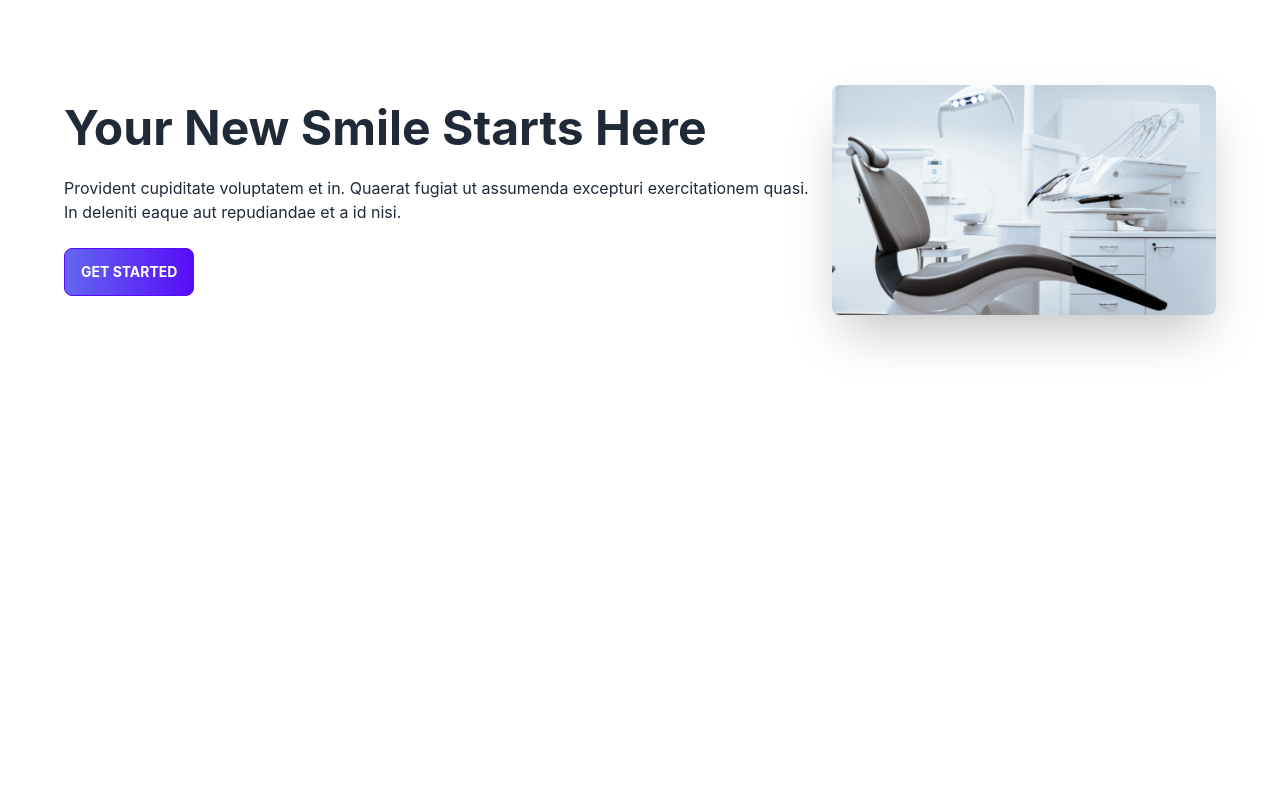
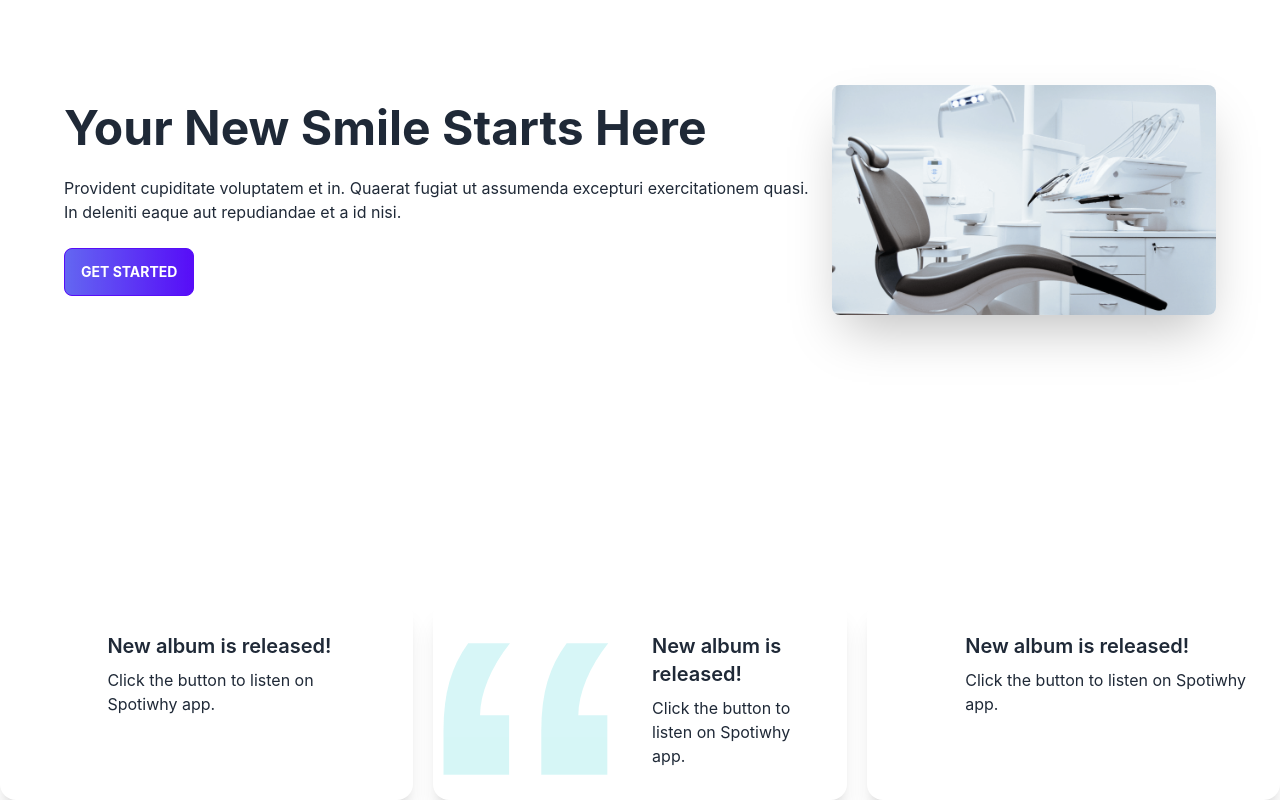
Before and after one commit to Nuruzzamanshah/doctors-portal, a React (Create React App) app: page /home in a window 1280 px wide. Shown: the part 280-1080 px from the top of the page. Before the commit the page ends 880 px from the top, so only its background shows below. Built offline with nearby package versions, Linux system fonts and the light colour scheme.

Commit message:
info card added

```diff
--- a/src/Pages/Home/Home.js
+++ b/src/Pages/Home/Home.js
@@ -1,10 +1,13 @@
 import React from 'react';
 import Banner from './Banner';
+import Info from './Info';
+
 
 const Home = () => {
     return (
         <div>
             <Banner></Banner>
+            <Info></Info>
         </div>
     );
 };
--- /dev/null
+++ b/src/Pages/Home/Info.js
@@ -0,0 +1,17 @@
+import React from 'react';
+import InfoCard from './InfoCard';
+import clock from '../../assets/icons/clock.svg';
+import quote from '../../assets/icons/quote.svg';
+import phone from '../../assets/icons/phone.svg';
+
+const Info = () => {
+    return (
+        <div className='grid grid-cols-1 lg:grid-cols-3 gap-5'>
+            <InfoCard img={clock}></InfoCard>
+            <InfoCard img={quote}></InfoCard>
+            <InfoCard img={phone}></InfoCard>
+        </div>
+    );
+};
+
+export default Info;
--- /dev/null
+++ b/src/Pages/Home/InfoCard.js
@@ -0,0 +1,17 @@
+import React from 'react';
+
+const InfoCard = ({img}) => {
+    return (
+        <div class="card lg:card-side bg-base-100 shadow-xl bg-accent">
+  <figure>
+      <img src={img} alt="Album"/>
+  </figure>
+  <div class="card-body">
+    <h2 class="card-title">New album is released!</h2>
+    <p>Click the button to listen on Spotiwhy app.</p>
+  </div>
+</div>
+    );
+};
+
+export default InfoCard;
```
